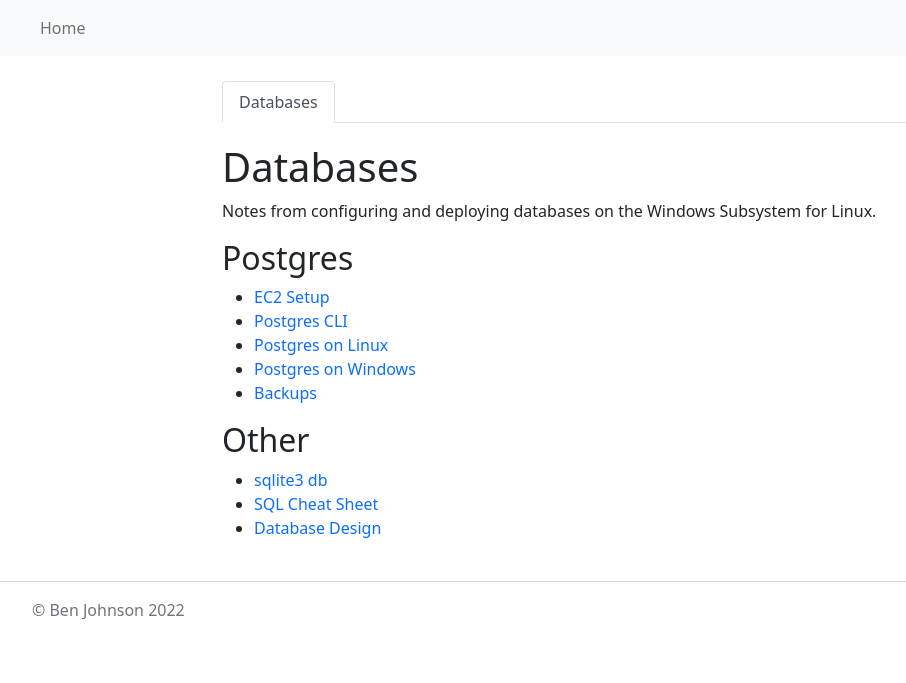
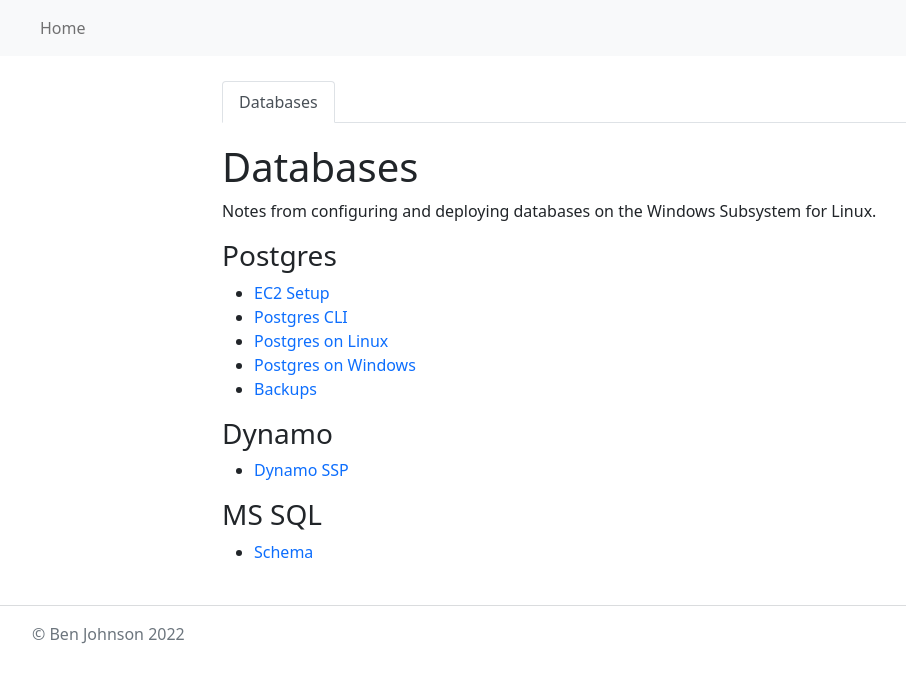
Before and after one commit to bdjohnson529/codechalet.com, a Jekyll site: the page built from _docs/databases/index.md, in a window 1280 px wide. Shown: the top 683 px of the page, without its empty margins (50-956 px from the left). Built offline with Jekyll 4.4.1, drawn with Linux system fonts in a browser that asks for light colours; nearby versions of some CDN libraries.

Commit message:
feat: add dynamo

```diff
--- a/_docs/databases/index.md
+++ b/_docs/databases/index.md
@@ -10,7 +10,7 @@
 
 Notes from configuring and deploying databases on the Windows Subsystem for Linux.
 
-## Postgres
+### Postgres
 <ul>
 {%- for page in pages -%}
   {% if page.path contains "databases/postgres" %}
@@ -25,19 +25,32 @@
 {%- endfor -%}
 </ul>
 
-## Other
+### Dynamo
 <ul>
 {%- for page in pages -%}
-  {% if page.path contains "databases" %}
+  {% if page.path contains "databases/dynamo" %}
     {% unless page.path contains "index.md" %}
-        {% unless page.path contains "databases/postgres" %}
-          <li>
-            <a href="{{ page.url | relative_url }}">
-              {{ page.title | escape }}
-            </a>
-          </li>
-      {% endunless %}
+      <li>
+        <a href="{{ page.url | relative_url }}">
+          {{ page.title | escape }}
+        </a>
+      </li>
     {% endunless %}
   {% endif %}
 {%- endfor -%}
 </ul>
+
+### MS SQL
+<ul>
+{%- for page in pages -%}
+  {% if page.path contains "databases/mssql" %}
+    {% unless page.path contains "index.md" %}
+      <li>
+        <a href="{{ page.url | relative_url }}">
+          {{ page.title | escape }}
+        </a>
+      </li>
+    {% endunless %}
+  {% endif %}
+{%- endfor -%}
+</ul>
--- a/_docs/databases/sql-cheat-sheet.md
+++ b/_docs/databases/mssql/schema.md
@@ -1,5 +1,5 @@
 ---
-title: SQL Cheat Sheet
+title: Schema
 layout: blog
 order: 3
 topic: Databases
```
Also changed, not shown: _docs/databases/dynamo/dynamo-schema.md (added, +16 -0 lines).
